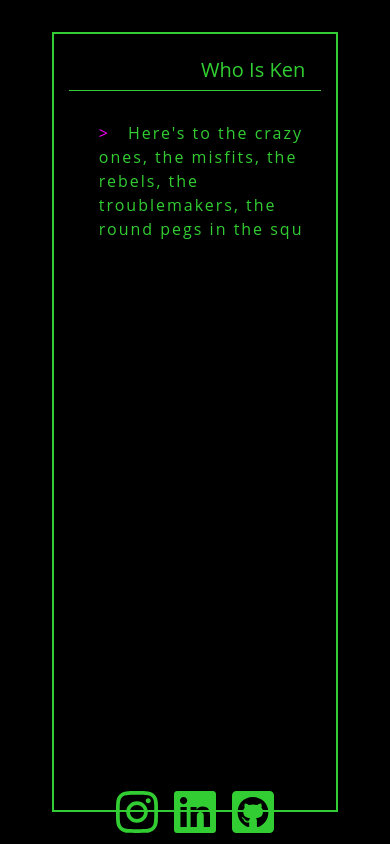
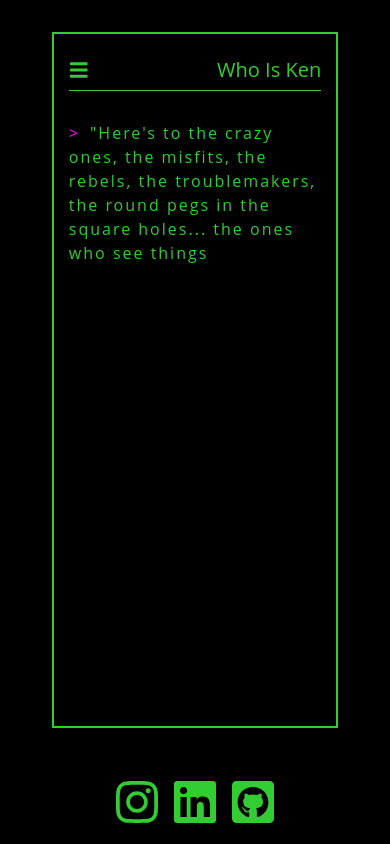
Before and after one commit to KKeyes1/personal-website-project, a PHP site: page / in a window 390 px wide. Run offline with PHP 8.4, Linux system fonts and the light colour scheme; some libraries are stand-ins or nearby versions.

Commit message:
updated functionality - still trying to fix the navbar brand - I would like to be able to keep it in the same position on desktop or mobile - only able to get it in one or the other
fixed menu staying open when user clicks link, or clicks into the form

fixed the overflow issue with the container

```diff
--- a/public_html/CSS/style.css
+++ b/public_html/CSS/style.css
@@ -5,51 +5,42 @@ responsive media queries
 
 /* APPLY BG IMAGE FOR WIDE SCREENS HERE */
 /* Small devices (landscape phones, 576px and up)*/
-@media (min-width: 576px) and (max-width: 767px) {
-	body {
+@media (max-width: 767px) {
+
+	.nav-tabs,
+	.nav-link,
+	.nav-link.active {
+		display: block;
+		border: none;
+		padding: .5rem 0;
 	}
-	header {
+
+	.g-recaptcha {
+		transform:scale(0.89);
+		transform-origin:0 0;
 	}
-}
 
-@media only screen and (min-width: 768px) and (max-width: 991px) {
-	body {
+	#sendButton {
+		width: 100%;
+		margin: 0;
 	}
-	header {
-	}
-}
-
-
-@media only screen and (min-width: 992px) and (max-width: 1199px) {
-	body {
-	}
-	header {
-	}
-}
-
-@media only screen and (min-width: 1200px) {
-	body {
-	}
-	header {
-	}
-}
-/*for email contact form*/
-.m-y-1 {
-	margin-top: 1rem;
-	margin-bottom: 1rem;
 }
 
 /*******************************************************************************************************************
 universal components
 ********************************************************************************************************************/
+html {
+	height: 100%;
+}
 
 body {
+	height: 100%;
 	font-family: 'Open Sans', courier;
 	color: limegreen;
 }
 
 .jumbotron {
-	height: 100vh;
+	height: 90%;
 	margin: 0;
 	background-color: black;
 }
@@ -58,34 +49,35 @@ body {
 	border: solid 2px limegreen;
 	height: 100%;
 	width: 80%;
-	margin: auto;
-	overflow: auto;
+	overflow: hidden;
+	position: relative;
 }
 
 .console-color {
 	color: limegreen;
 }
 
+#scroll {
+	position: absolute;
+}
 /*******************************************************************************************************************
 CSS to force DIV relative div size for javascript scroll function
 ********************************************************************************************************************/
-
-.tab-pane {
-	height: 100%;
-}
-
 .tab-content {
-	height: 100%;
-}
-
-#scroll {
-	height: 100%;
+	height: 90%;
+	width: 100%;
 	overflow: auto;
 }
-
 /*******************************************************************************************************************
 CSS for main components
 ********************************************************************************************************************/
+.navbar-header {
+	width: 100%;
+}
+
+.navbar-toggler {
+	color: limegreen;
+}
 
 .nav-tabs {
 	border-bottom: none;
@@ -112,14 +104,13 @@ CSS for main components
 }
 
 #consoleNav {
-	padding: 0;
 	border-bottom: solid 1px limegreen;
 }
 
-.navbar {
+#footer {
 	margin: auto;
-	padding: 0;
-	background-color: transparent;
+	height: 10%;
+	background-color: black;
 }
 
 .navbar a:hover {
@@ -129,6 +120,7 @@ CSS for main components
 /*******************************************************************************************************************
 Contact form
 ********************************************************************************************************************/
+
 
 .alert {
 	background-color: transparent;
@@ -197,13 +189,11 @@ typewriter
 #typeWriter {
 	width: 100%;
 	height: 100%;
-	padding-left: 30px;
 	padding-top: 30px;
 }
 
 #typeWriter span {
 	display: block;
-	/*font-size: 20px;*/
 	letter-spacing: 2px;
 }
 
--- a/public_html/index.php
+++ b/public_html/index.php
@@ -59,30 +59,32 @@
 			src="js/typeWriter.js"></script>
 		<script
 			src="js/madlib-typewriter.js"></script>
+
 	</head>
-	<body onLoad="scrollDiv_init()">
+	<body>
 
 		<div class="jumbotron rounded-0">
 			<div class="container py-3" id="container">
 
 				<!--			Console Navbar with tabs-->
-				<nav class="navbar navbar-expand-md" id="consoleNav">
-					<div class="navbar-header">
-						<button type="button" class="navbar-toggler" data-toggle="collapse" data-target="#myNavbar">
+				<nav class="navbar navbar-expand-md p-0" id="consoleNav">
+					<button type="button" class="navbar-toggler px-0" data-toggle="collapse" data-target="#myNavbar">
 						<i class="fas fa-bars"></i>
 					</button>
-					</div>
+					<a class="navbar-brand pull-right m-0" id="siteTitle">Who Is Ken</a>
 					<div class="collapse navbar-collapse" id="myNavbar">
 						<ul class="nav nav-tabs" role="tablist">
-							<li class="nav-item"><a href="#main" class="nav-link active" role="tab" data-toggle="tab">Main</a>
+							<li class="nav-item">
+								<a href="#main" class="nav-link active" role="tab" data-toggle="tab">Main</a>
 							</li>
-							<li class="nav-item"><a href="#contact" class="nav-link" role="tab" data-toggle="tab">Contact</a>
+							<li class="nav-item">
+								<a href="#contact" class="nav-link" role="tab" data-toggle="tab">Contact</a>
 							</li>
-							<li class="nav-item"><a href="#proficiencies" class="nav-link" role="tab" data-toggle="tab">Proficiencies</a>
+							<li class="nav-item">
+								<a href="#proficiencies" class="nav-link" role="tab" data-toggle="tab">Proficiencies</a>
 							</li>
 						</ul>
 					</div>
-					<a class="navbar-brand pull-right">Who Is Ken</a>
 				</nav>
 
 
@@ -91,56 +93,49 @@
 				<!--			Main section-->
 				<div class="tab-content">
 					<div role="tabpanel" class="tab-pane active" id="main">
-						<div id="scroll">
 							<section id="typeWriter"></section>
-						</div>
 					</div>
 
 					<!--				Contact Form Tab Panel-->
 					<div role="tabpanel" class="tab-pane pt-3" id="contact">
 							<form class="form-horizontal" role="form" method="post" action="php/mailer.php" id="contactForm">
 								<div class="form-group">
-								<label for="name" class="col-sm-3 control-label console-color">
+									<label for="name" class="control-label console-color p-0">
 										<span class="required">*</span> Name:</label>
-								<div class="col-sm-12">
+									<div class="col-sm-12 p-0">
 										<input type="text" class="form-control" id="name" name="name" placeholder="First & Last"
 												 required>
 									</div>
 								</div>
 								<div class="form-group">
-								<label for="email" class="col-sm-3 control-label console-color">
+									<label for="email" class="control-label console-color p-0">
 										<span class="required">*</span> Email: </label>
-								<div class="col-sm-12">
+									<div class="col-sm-12 p-0">
 										<input type="email" class="form-control" id="email" name="email" placeholder="you@domain.com"
 												 required>
 									</div>
 								</div>
 								<div class="form-group">
-								<label for="subject" class="col-sm-3 control-label console-color">
+									<label for="subject" class="control-label console-color p-0">
 										<span class="required">*</span> Subject:</label>
-								<div class="col-sm-12">
+									<div class="col-sm-12 p-0">
 										<input type="text" class="form-control" id="subject" name="subject" placeholder="Subject"
 												 required>
 									</div>
 								</div>
 								<div class="form-group">
-								<label for="message" class="col-sm-3 control-label console-color">
+									<label for="message" class="control-label console-color p-0">
 										<span class="required">*</span> Message:</label>
-								<div class="col-sm-12">
+									<div class="col-sm-12 p-0">
 									<textarea name="message" rows="4" required class="form-control" id="message"
 												 placeholder="Comments"></textarea>
 									</div>
 								</div>
-							<div class="form-group px-3">
-								<span class="required console-color">* Required</span>
-								<div class="row">
-									<div class="col-6">
-										<div class="g-recaptcha" data-theme="dark"
+								<div class="form-group">
+									<div class="row px-3">
+										<div class="g-recaptcha col-lg-6 col-md-12 p-0 mb-3" data-theme="dark"
 											  data-sitekey="6LdL90cUAAAAAAAVEvxsqj4n0BT2MpfG1rJjcsbu"></div>
-									</div>
-									<div class="col-6 text-right">
-										<input type="submit" class="btn btn-lg p-4" value="Send" name="enter" id="sendButton">
-									</div>
+										<input type="submit" class="btn btn-lg p-0 col-lg-6 col-md-12" value="Send" name="enter" id="sendButton">
 									</div>
 								</div>
 							</form>
@@ -150,7 +145,6 @@
 
 					<!--				Proficiencies Tab Panel-->
 					<div role="tabpanel" class="tab-pane" id="proficiencies">
-						<p class="m-5">Hover over each row.</p>
 							<div class="row my-5 mx-auto text-center" id="top-languages"
 								  title="Languages I have spent the most time with.">
 								<div class="col">
@@ -218,7 +212,7 @@
 							<div class="row my-5 mx-auto text-center" id="security-design"
 								  title="Physical security and design are some of my favorite places to play, also.">
 								<div class="col">
-								<i class="fab fa-keycdn fa-3x"></i>
+									<i class="fab fa-keycdn fa-3x "></i>
 								</div>
 								<div class="col">
 									<i class="fas fa-user-secret fa-3x"></i>
@@ -236,10 +230,9 @@
 						</div>
 					</div>
 				</div>
-
 			<!--			Footer with Links-->
 
-			<nav class="navbar fixed-bottom navbar-dark justify-content-center">
+			<nav class="navbar fixed-bottom navbar-dark justify-content-center" id="footer">
 				<a class="navbar-item console-color p-2" target="_blank" href="https://www.instagram.com/_who_is_ken/"><i
 						class="fab fa-instagram fa-3x"></i></a>
 				<a class="navbar-item console-color p-2" target="_blank" href="https://www.linkedin.com/in/ken-keyes/"><i
--- a/public_html/js/madlib-typewriter.js
+++ b/public_html/js/madlib-typewriter.js
@@ -1,9 +1,15 @@
+//forces the menu to collapse on click
+
+$(window).click(function() {
+	$('.navbar-collapse').collapse('hide');
+});
+
 //First call to typewriter
 
 $(function() {
 	let typeWriter = new TypeWriter('#typeWriter',
 		[
-		'<i class="fas fa-quote-left pr-2"></i>Here\'s to the crazy ones, the misfits, the rebels, the troublemakers, the round pegs in the square holes... the ones who see things differently -- they\'re not fond of rules... You can quote them, disagree with them, glorify or vilify them, but the only thing you can\'t do is ignore them because they change things... they push the human race forward, and while some may see them as the crazy ones, we see genius, because the ones who are crazy enough to think that they can change the world, are the ones who do.<i class="fas fa-quote-right pl-2"></i>',
+		'\"Here\'s to the crazy ones, the misfits, the rebels, the troublemakers, the round pegs in the square holes... the ones who see things differently -- they\'re not fond of rules... You can quote them, disagree with them, glorify or vilify them, but the only thing you can\'t do is ignore them because they change things... they push the human race forward, and while some may see them as the crazy ones, we see genius, because the ones who are crazy enough to think that they can change the world, are the ones who do.\"',
 		' -Steve Jobs',
 		'',
 		'This quote has inspired me not to back down from my attempts to change the world.',
@@ -206,9 +212,9 @@ function generate() {
 
 //Scroll Function that will force the "main" tab to the bottom every second if the content overflows
 
-setInterval('forceBottom()', 100);
-
-function forceBottom() {
-	let objDiv = document.getElementById("scroll");
-	objDiv.scrollTop = objDiv.scrollHeight;
-}
+// setInterval('forceBottom()', 100);
+//
+// function forceBottom() {
+// 	let objDiv = document.getElementById("scroll");
+// 	objDiv.scrollTop = objDiv.scrollHeight;
+// }
```
Lines whose indentation alone changed are shown as unchanged.
